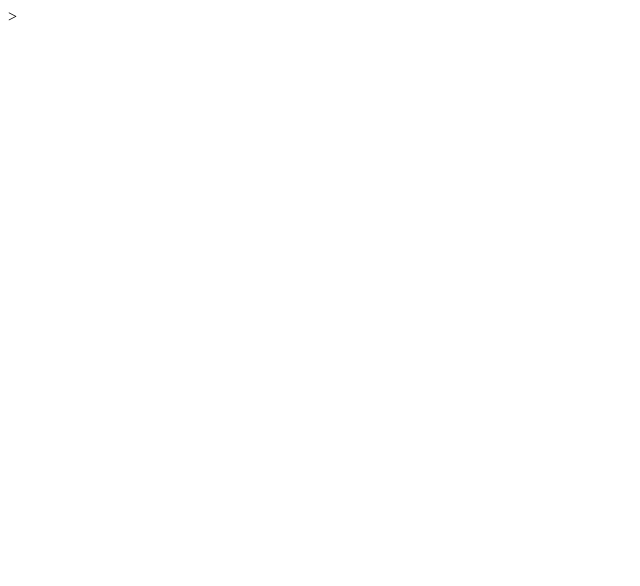
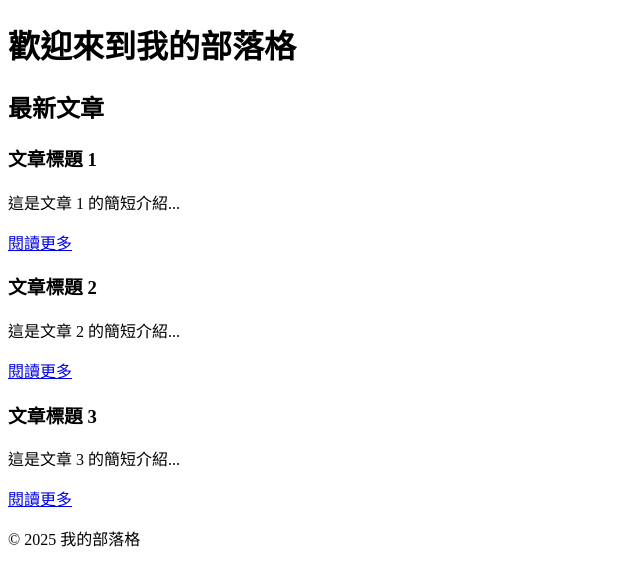
Before and after one commit to winnie3952/index.html, a plain HTML site: page index.html in a window 1280 px wide. Shown: the whole page, without its empty margins (0-640 px from the left). Drawn offline with Linux system fonts and the light colour scheme.

Commit message:
Update index.html

```diff
--- a/index.html
+++ b/index.html
@@ -1,5 +1,47 @@
-<!doctype html>
-<html>
-  <head>><title>Winnie's webside</title></head>
+<!DOCTYPE html>
+<html lang="zh-TW">
+<head>
+  <meta charset="UTF-8">
+  <meta name="viewport" content="width=device-width, initial-scale=1.0">
+  <title>我的部落格</title>
+  <link rel="stylesheet" href="styles.css">
+</head>
+<body>
+  <header>
+    <h1>歡迎來到我的部落格</h1>
+  </header>
 
+  <main>
+    <section id="post-list">
+      <h2>最新文章</h2>
+      <div class="post" id="post-1">
+        <h3>文章標題 1</h3>
+        <p>這是文章 1 的簡短介紹...</p>
+        <a href="#" class="read-more" onclick="viewPost(1)">閱讀更多</a>
+      </div>
+      <div class="post" id="post-2">
+        <h3>文章標題 2</h3>
+        <p>這是文章 2 的簡短介紹...</p>
+        <a href="#" class="read-more" onclick="viewPost(2)">閱讀更多</a>
+      </div>
+      <div class="post" id="post-3">
+        <h3>文章標題 3</h3>
+        <p>這是文章 3 的簡短介紹...</p>
+        <a href="#" class="read-more" onclick="viewPost(3)">閱讀更多</a>
+      </div>
+    </section>
+
+    <section id="post-content" style="display: none;">
+      <h2 id="post-title"></h2>
+      <p id="post-body"></p>
+      <button onclick="goBack()">返回</button>
+    </section>
+  </main>
+
+  <footer>
+    <p>&copy; 2025 我的部落格</p>
+  </footer>
+
+  <script src="scripts.js"></script>
+</body>
 </html>
```
